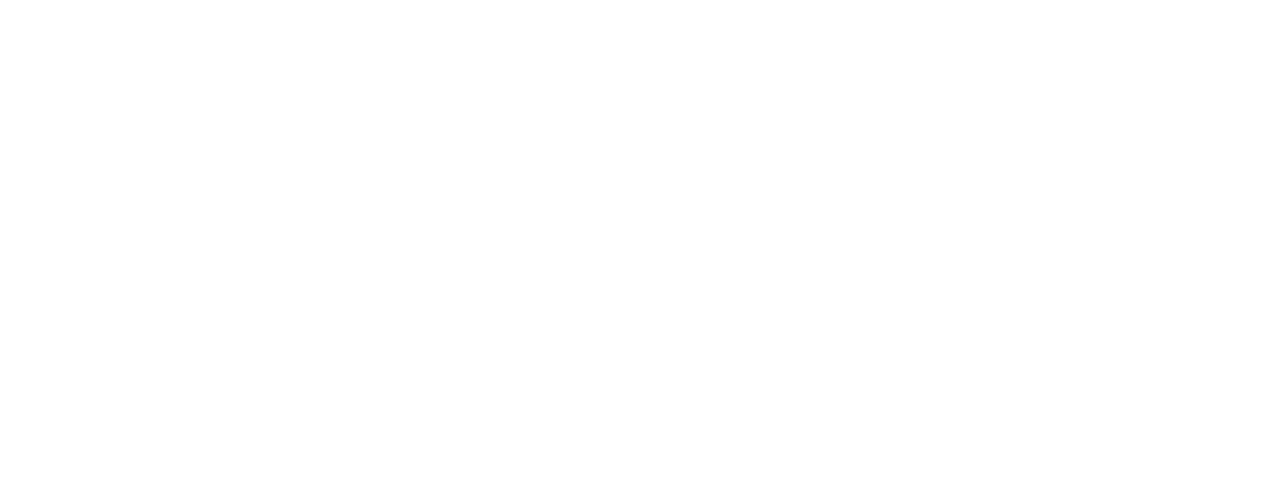
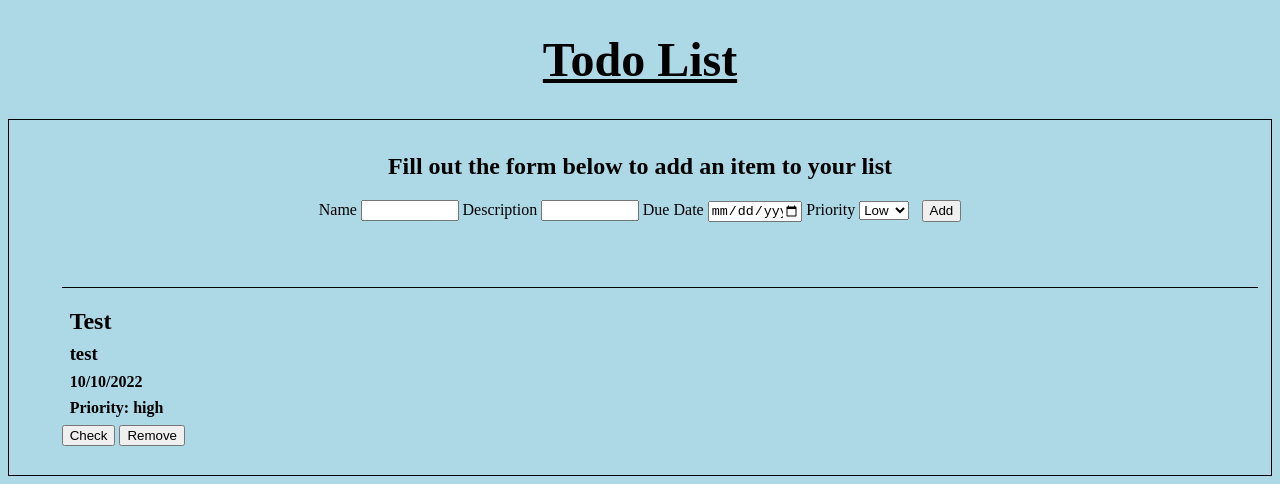
Before and after one commit to MaxTitor/todo-list, a website built with webpack: page src/template.html in a window 1280 px wide. Built offline with nearby package versions, Linux system fonts and the light colour scheme.

Commit message:
Add HTML and CSS

```diff
--- a/src/index.js
+++ b/src/index.js
@@ -1 +1 @@
-console.log("hi");
+import "./styles/main.scss"
--- /dev/null
+++ b/src/styles/main.scss
@@ -0,0 +1,50 @@
+body {
+    background: lightblue;
+}
+
+h1 {
+    font-size: 3rem;
+    text-decoration: underline;
+}
+
+.text-input {
+    width: 7vw;
+}
+
+#add {
+    margin-left: 1%;
+}
+
+#top {
+    text-align: center;
+}
+
+.content {
+    border: solid 1px black;
+    display: flex;
+    flex-direction: column;
+    padding: 1%;
+}
+
+.flex-item {
+    display: flex;
+    text-align: center;
+    width: 100%;
+    justify-content: center;
+}
+
+.flex-item-2 {
+    display: flex;
+    flex-direction: column;
+    width: 100%;
+}
+
+.listitem {
+    border-top: solid 1px black;
+    padding-top: 1%;
+    margin-top: 1%;
+}
+
+.listitem > h2, h3, h4, p {
+    margin: 8px;
+}
--- a/src/template.html
+++ b/src/template.html
@@ -7,6 +7,41 @@
     <title>Todo List</title>
 </head>
 <body>
-
+    <div id="top">
+        <h1>Todo List</h1>
+    </div>
+    <div class="content">
+        <div class="flex-item">
+            <h2>Fill out the form below to add an item to your list</h2>
+        </div>
+        <div class="flex-item" style="padding-bottom: 3%;">
+            <form action="">
+                <label for="">Name</label>
+                <input class="text-input" type="text" name="" id="name">
+                <label for="">Description</label>
+                <input class="text-input" type="text" name="" id="desc">
+                <label for="">Due Date</label>
+                <input class="text-input" type="date" name="" id="date">
+                <label for="">Priority</label>
+                <select id="priority">
+                    <option value="low">Low</option>
+                    <option value="high">High</option>
+                </select>
+            </form>
+            <button id="add">Add</button>
+        </div>
+        <div class="flex-item-2">
+            <ol id="list">
+                <div class="listitem">
+                    <h2>Test</h2>
+                    <h3>test</h3>
+                    <h4>10/10/2022</h4>
+                    <h4>Priority: high</h4>
+                    <button>Check</button>
+                    <button>Remove</button>
+                </div>
+            </ol>
+        </div>
+    </div>
 </body>
 </html>
```
